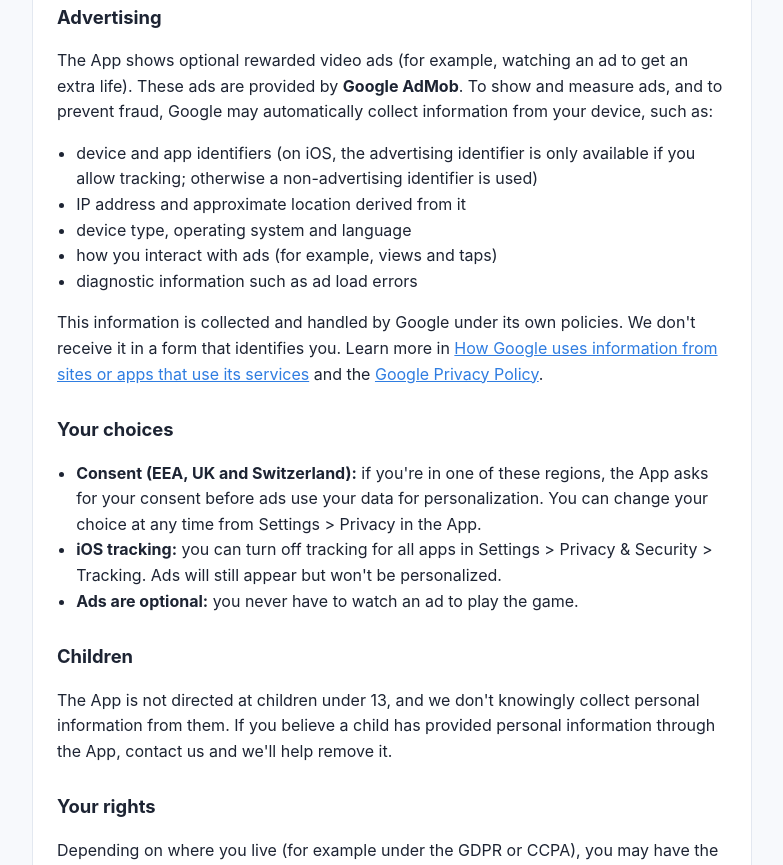
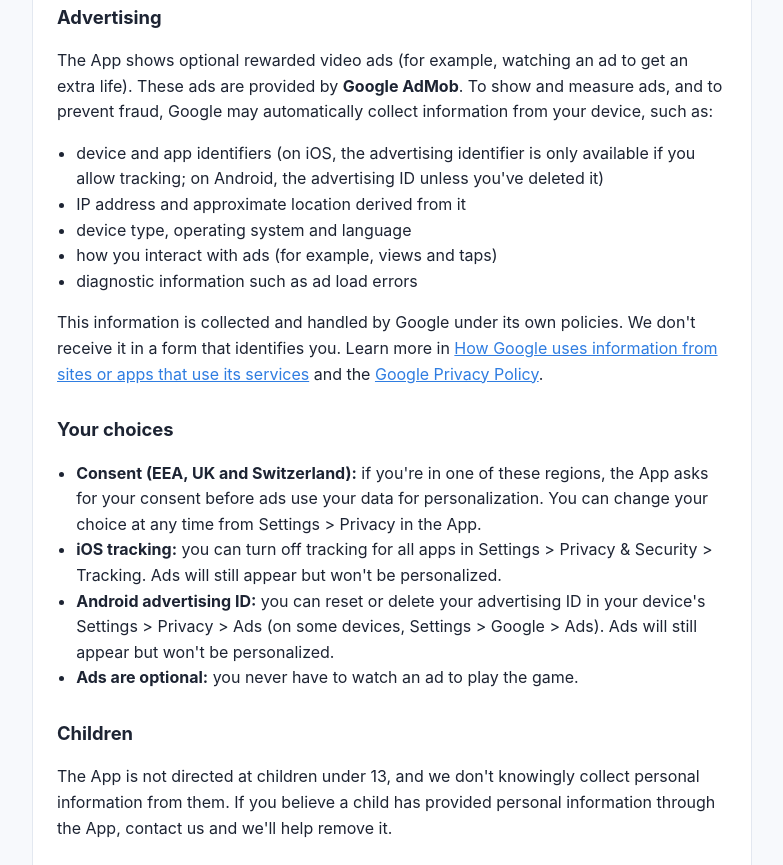
Before and after one commit to yoavm9/fluffypilot-privacy, a plain HTML site: page index.html in a window 1280 px wide. Shown: the part 433-1298 px from the top of the page, without its empty margins (248-1031 px from the left). Drawn offline with Linux system fonts and the light colour scheme.

Commit message:
Cover Android's advertising ID
Co-Authored-By: Claude Opus 5.5 <noreply@anthropic.com>

```diff
--- a/index.html
+++ b/index.html
@@ -64,7 +64,7 @@
   <h2>Advertising</h2>
   <p>The App shows optional rewarded video ads (for example, watching an ad to get an extra life). These ads are provided by <strong>Google AdMob</strong>. To show and measure ads, and to prevent fraud, Google may automatically collect information from your device, such as:</p>
   <ul>
-    <li>device and app identifiers (on iOS, the advertising identifier is only available if you allow tracking; otherwise a non-advertising identifier is used)</li>
+    <li>device and app identifiers (on iOS, the advertising identifier is only available if you allow tracking; on Android, the advertising ID unless you've deleted it)</li>
     <li>IP address and approximate location derived from it</li>
     <li>device type, operating system and language</li>
     <li>how you interact with ads (for example, views and taps)</li>
@@ -76,6 +76,7 @@
   <ul>
     <li><strong>Consent (EEA, UK and Switzerland):</strong> if you're in one of these regions, the App asks for your consent before ads use your data for personalization. You can change your choice at any time from Settings &gt; Privacy in the App.</li>
     <li><strong>iOS tracking:</strong> you can turn off tracking for all apps in Settings &gt; Privacy &amp; Security &gt; Tracking. Ads will still appear but won't be personalized.</li>
+    <li><strong>Android advertising ID:</strong> you can reset or delete your advertising ID in your device's Settings &gt; Privacy &gt; Ads (on some devices, Settings &gt; Google &gt; Ads). Ads will still appear but won't be personalized.</li>
     <li><strong>Ads are optional:</strong> you never have to watch an ad to play the game.</li>
   </ul>
 
```
